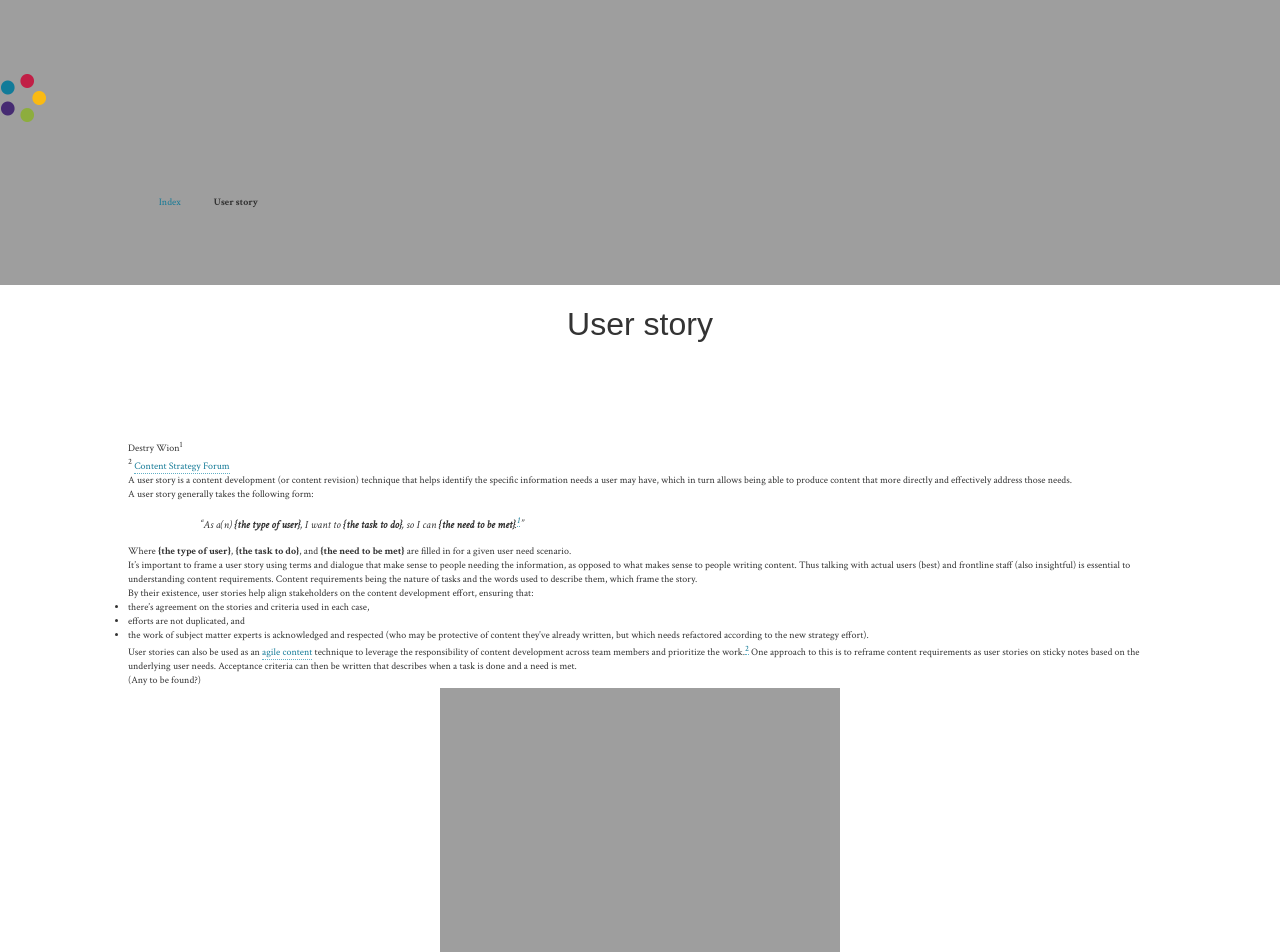
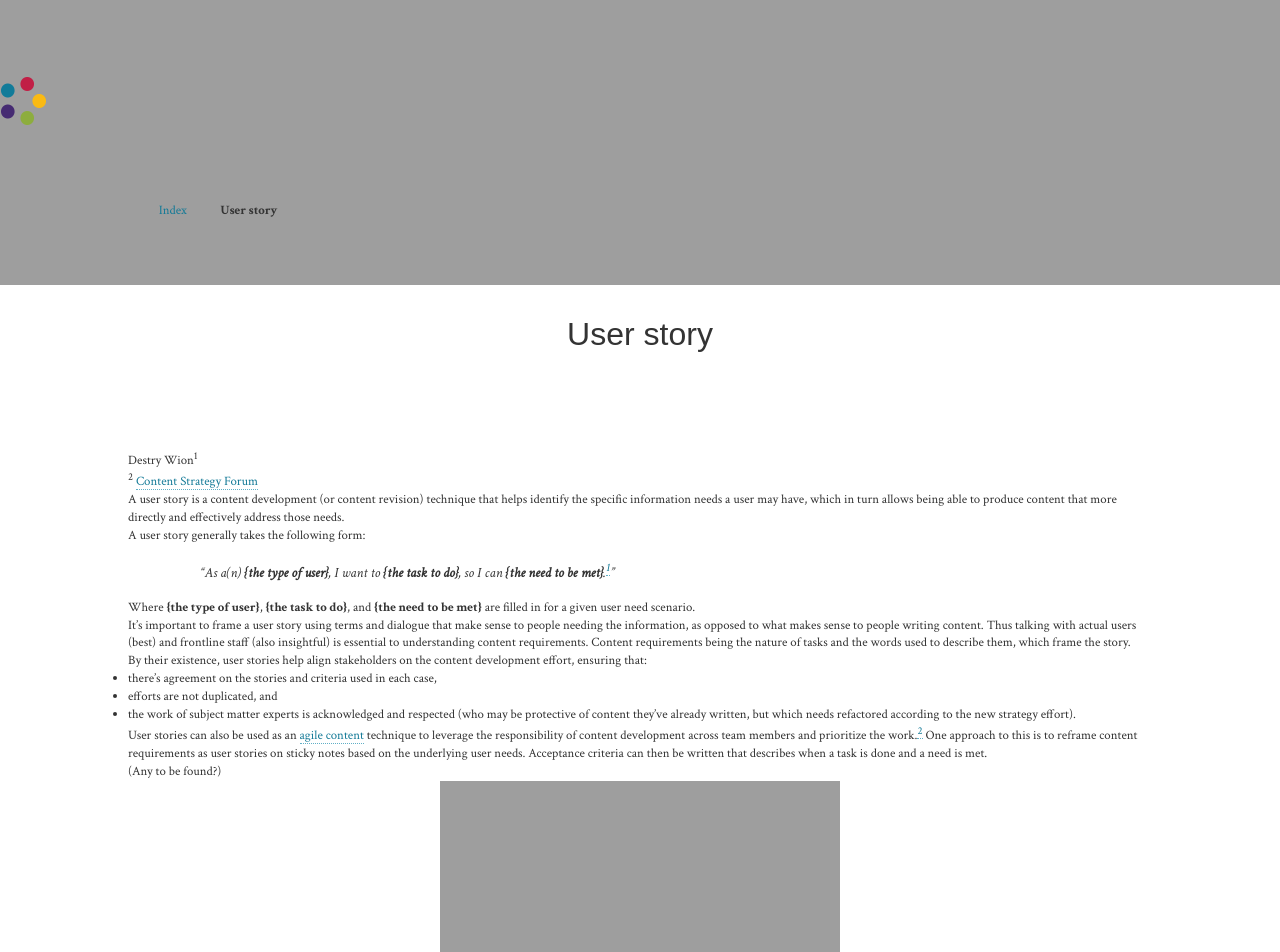
Before and after one commit to content-strategy-forum/csf-glossary, a Jekyll site: the page built from user-story.md, in a window 1280 px wide. Shown: the top 952 px of the page. Built offline with Jekyll 4.4.1, drawn with Linux system fonts in a browser that asks for light colours; some web fonts are replaced.

Commit message:
rem tweaking

```diff
--- a/assets/main.css
+++ b/assets/main.css
@@ -17,7 +17,7 @@
 
 body {
   background: #fff url(../brand/stripe.jpg) 80% -15px repeat-x;
-	font-size: 62.5%;
+	font-size: 80%;
   font-family: 'Crimson Text', serif;
   line-height: 1.4;
   color: #333;
@@ -90,7 +90,7 @@
 */
 
 .summary {
-	font-size: 1.5rem;
+	font-size: 1.2rem;
 	font-weight: bold;
 	font-style: italic;
 	color: #444;
```
